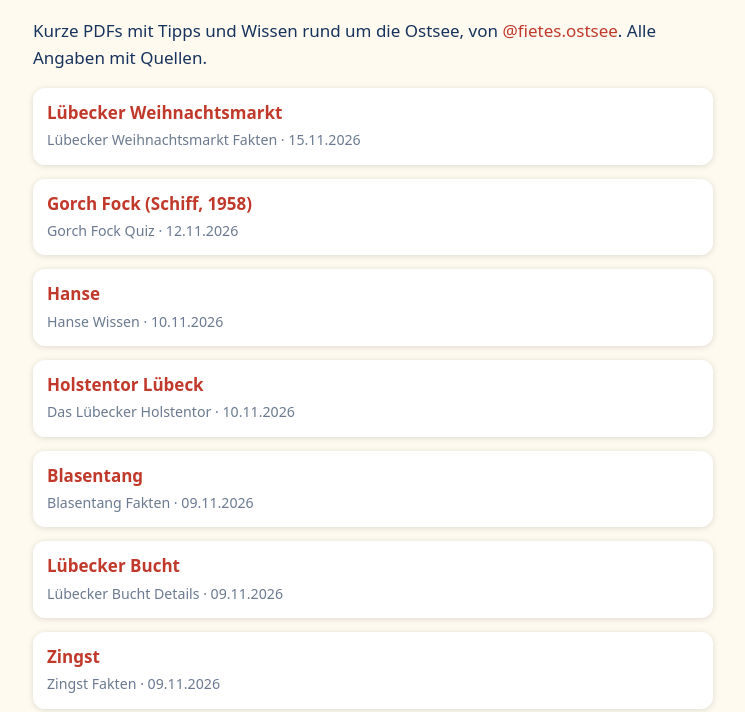
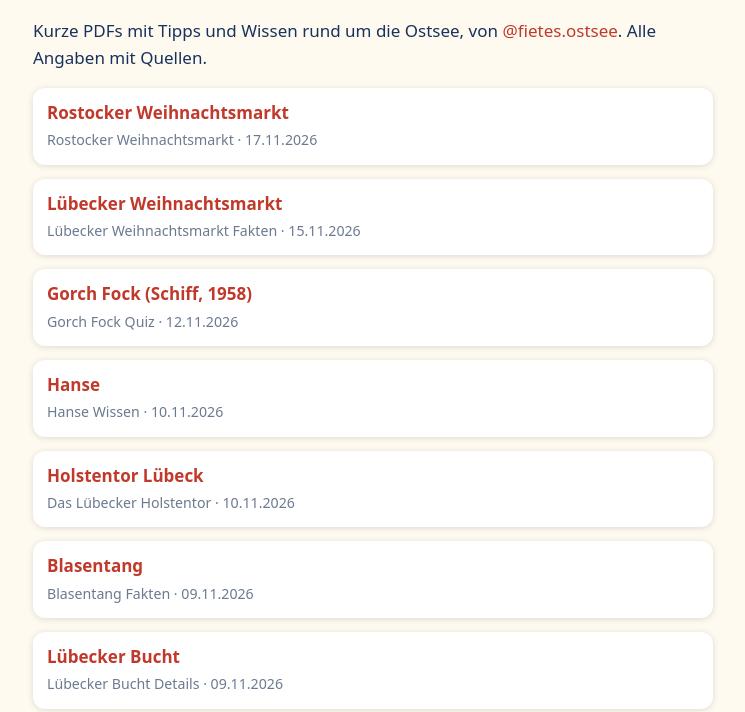
Before and after one commit to fiete-ostsee/fiete-ostsee.github.io, a plain HTML site: page guides/index.html in a window 1280 px wide. Shown: the part 88-800 px from the top of the page, without its empty margins (267-1012 px from the left). Drawn offline with Linux system fonts and the light colour scheme.

Commit message:
Guide-Übersicht aktualisiert

```diff
--- a/guides/index.html
+++ b/guides/index.html
@@ -1,4 +1,5 @@
-<!doctype html><html lang="de"><head><meta charset="utf-8"><meta name="viewport" content="width=device-width, initial-scale=1"><meta name="robots" content="noindex,nofollow"><title>Ostsee-Guides – Fiete &amp; die Flaschenpost</title><style>body{font:17px/1.55 system-ui,sans-serif;max-width:680px;margin:0 auto;padding:20px;color:#17325c;background:#fffaf0}h1{line-height:1.2}li{margin:14px 0;list-style:none;padding:12px 14px;background:#fff;border-radius:12px;box-shadow:0 1px 6px #0002}ul{padding:0}a{color:#c0392b;text-decoration:none}small{color:#6b7a90}</style></head><body><h1>Kostenlose Ostsee-Guides ⚓</h1><p>Kurze PDFs mit Tipps und Wissen rund um die Ostsee, von <a href="https://www.instagram.com/fietes.ostsee/">@fietes.ostsee</a>. Alle Angaben mit Quellen.</p><ul><li><a href="https://fiete-ostsee.github.io/reel-20261115-1-luebeckerwei-d1522e0fe2.pdf"><strong>Lübecker Weihnachtsmarkt</strong></a><br><small>Lübecker Weihnachtsmarkt Fakten · 15.11.2026</small></li>
+<!doctype html><html lang="de"><head><meta charset="utf-8"><meta name="viewport" content="width=device-width, initial-scale=1"><meta name="robots" content="noindex,nofollow"><title>Ostsee-Guides – Fiete &amp; die Flaschenpost</title><style>body{font:17px/1.55 system-ui,sans-serif;max-width:680px;margin:0 auto;padding:20px;color:#17325c;background:#fffaf0}h1{line-height:1.2}li{margin:14px 0;list-style:none;padding:12px 14px;background:#fff;border-radius:12px;box-shadow:0 1px 6px #0002}ul{padding:0}a{color:#c0392b;text-decoration:none}small{color:#6b7a90}</style></head><body><h1>Kostenlose Ostsee-Guides ⚓</h1><p>Kurze PDFs mit Tipps und Wissen rund um die Ostsee, von <a href="https://www.instagram.com/fietes.ostsee/">@fietes.ostsee</a>. Alle Angaben mit Quellen.</p><ul><li><a href="https://fiete-ostsee.github.io/reel-20261117-3-rostockerwei-1721502199.pdf"><strong>Rostocker Weihnachtsmarkt</strong></a><br><small>Rostocker Weihnachtsmarkt · 17.11.2026</small></li>
+<li><a href="https://fiete-ostsee.github.io/reel-20261115-1-luebeckerwei-d1522e0fe2.pdf"><strong>Lübecker Weihnachtsmarkt</strong></a><br><small>Lübecker Weihnachtsmarkt Fakten · 15.11.2026</small></li>
 <li><a href="https://fiete-ostsee.github.io/reel-20261112-1-gorchfocksch-c437d75083.pdf"><strong>Gorch Fock (Schiff, 1958)</strong></a><br><small>Gorch Fock Quiz · 12.11.2026</small></li>
 <li><a href="https://fiete-ostsee.github.io/reel-20261110-2-hanse-e049563f9d.pdf"><strong>Hanse</strong></a><br><small>Hanse Wissen · 10.11.2026</small></li>
 <li><a href="https://fiete-ostsee.github.io/reel-20261110-1-holstentorlu-415b5cd5bf.pdf"><strong>Holstentor Lübeck</strong></a><br><small>Das Lübecker Holstentor · 10.11.2026</small></li>
```
